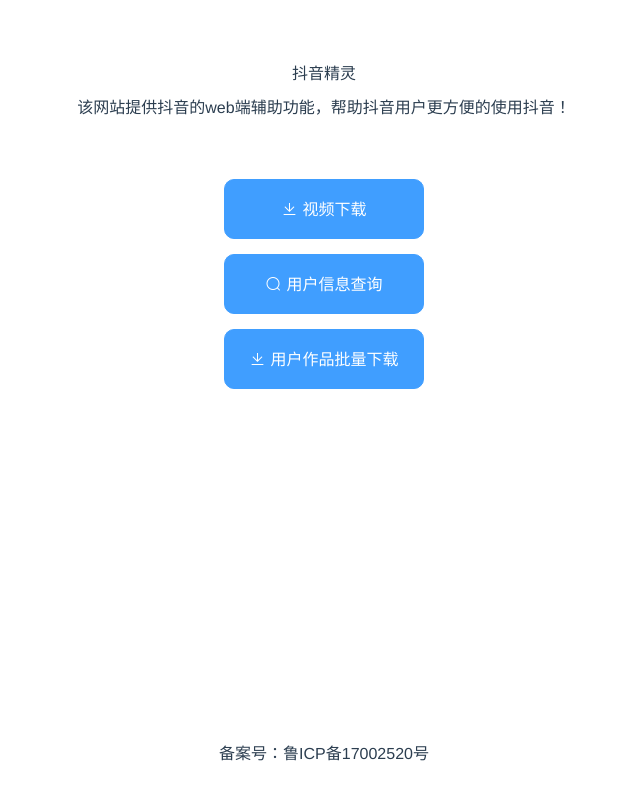
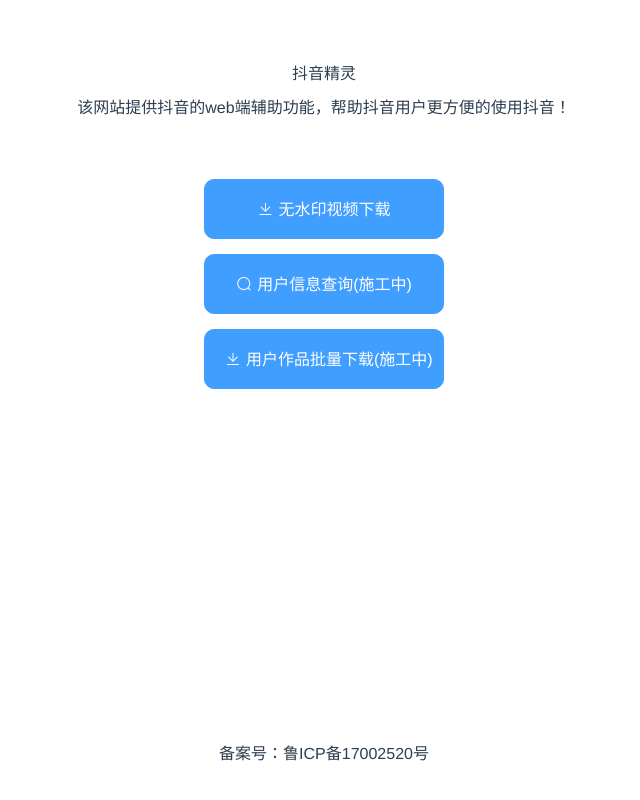
Before and after one commit to elliotxx/douyin_front, a Vue app: page / in a window 1280 px wide. Shown: the whole page, without its empty margins (316-956 px from the left). Built offline with nearby package versions, Linux system fonts and the light colour scheme.

Commit message:
update home.vue

```diff
--- a/src/components/home.vue
+++ b/src/components/home.vue
@@ -8,19 +8,19 @@
         <el-main>
             <router-link class="router_block" to="/downloadVideo">
                 <el-tooltip effect="dark" content="下载指定短链接的无水印抖音视频" placement="right">
-                    <el-button class="home_button" type="primary" icon="el-icon-download">视频下载</el-button>
+                    <el-button class="home_button" type="primary" icon="el-icon-download">无水印视频下载</el-button>
                 </el-tooltip>
             </router-link>
 
             <router-link class="router_block" to="/userInfo" >
                 <el-tooltip effect="dark" content="获取指定抖音用户的信息" placement="right">
-                    <el-button class="home_button" type="primary" icon="el-icon-search">用户信息查询</el-button>
+                    <el-button class="home_button" type="primary" icon="el-icon-search">用户信息查询(施工中)</el-button>
                 </el-tooltip>
             </router-link>
 
             <router-link class="router_block" to="/downloadAllVideos">
                 <el-tooltip effect="dark" content="批量下载指定用户的所有作品" placement="right">
-                    <el-button class="home_button" type="primary" icon="el-icon-download">用户作品批量下载</el-button>
+                    <el-button class="home_button" type="primary" icon="el-icon-download">用户作品批量下载(施工中)</el-button>
                 </el-tooltip>
             </router-link>
         </el-main>
@@ -53,7 +53,7 @@
 .router_block {
     display: block;
     margin: 15px auto;
-    width: 200px;
+    width: 240px;
     height: 60px;
 }
 .home_button {
```
